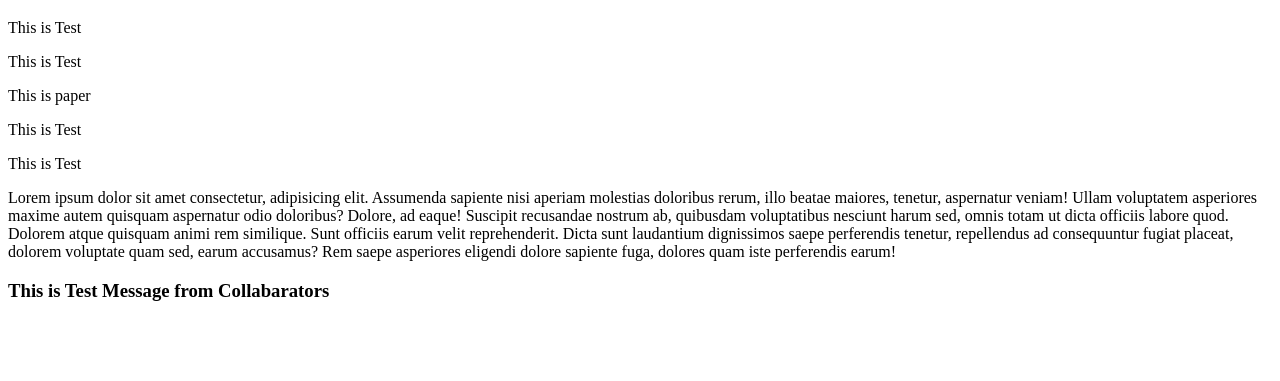
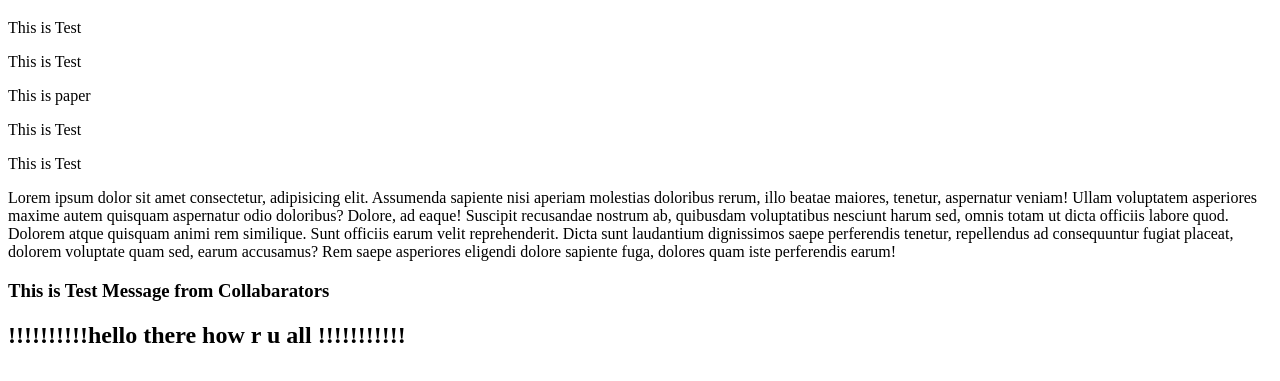
Before and after one commit to shritambaskar/SS_Infotech, a plain HTML site: page index.html in a window 1280 px wide. Shown: the part 61-442 px from the top of the page. Drawn offline with Linux system fonts and the light colour scheme.

Commit message:
new added

```diff
--- a/index.html
+++ b/index.html
@@ -26,5 +26,6 @@
     dolores quam iste perferendis earum!
 
     <h3>This is Test Message from Collabarators</h3>
+    <h2>!!!!!!!!!!hello there how r u all !!!!!!!!!!!</h2>
   </body>
 </html>
```
